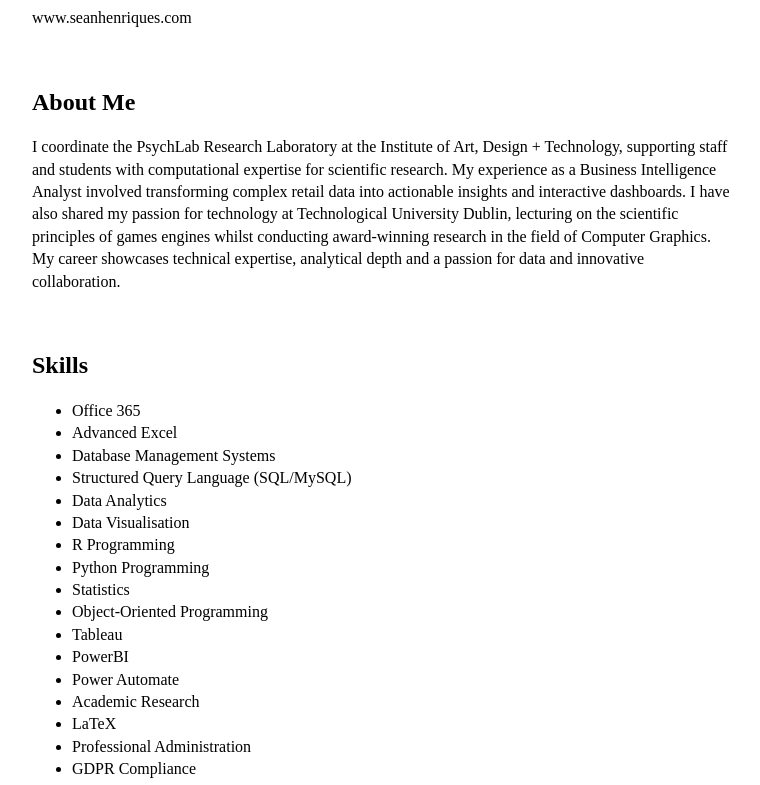
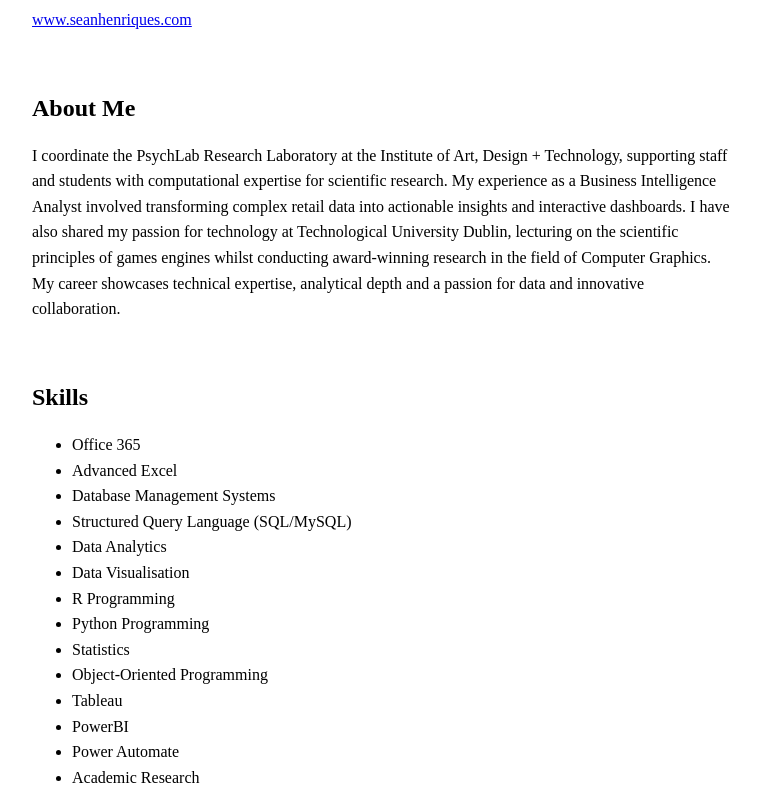
Before and after one commit to sean-henriques/sean-henriques.github.io, a plain HTML site: page index.html in a window 1280 px wide. Shown: the part 93-878 px from the top of the page, without its empty margins (258-1018 px from the left). Drawn offline with Linux system fonts and the light colour scheme.

Commit message:
Update index.html

```diff
--- a/index.html
+++ b/index.html
@@ -9,7 +9,7 @@
     body {
         margin: 40px auto;
         max-width: 700px;
-        line-height: 1.4;
+        line-height: 1.6;
     }
     h1,h2,h3{
         line-height:1.2
@@ -17,7 +17,7 @@
 </style>
 <body>
     <h1>Sean Henriques</h1>
-    <p>www.seanhenriques.com</p>
+    <p><a href="https://seanhenriques.com">www.seanhenriques.com</a></p>
     <br>
 
     <h2>About Me</h2>
```
